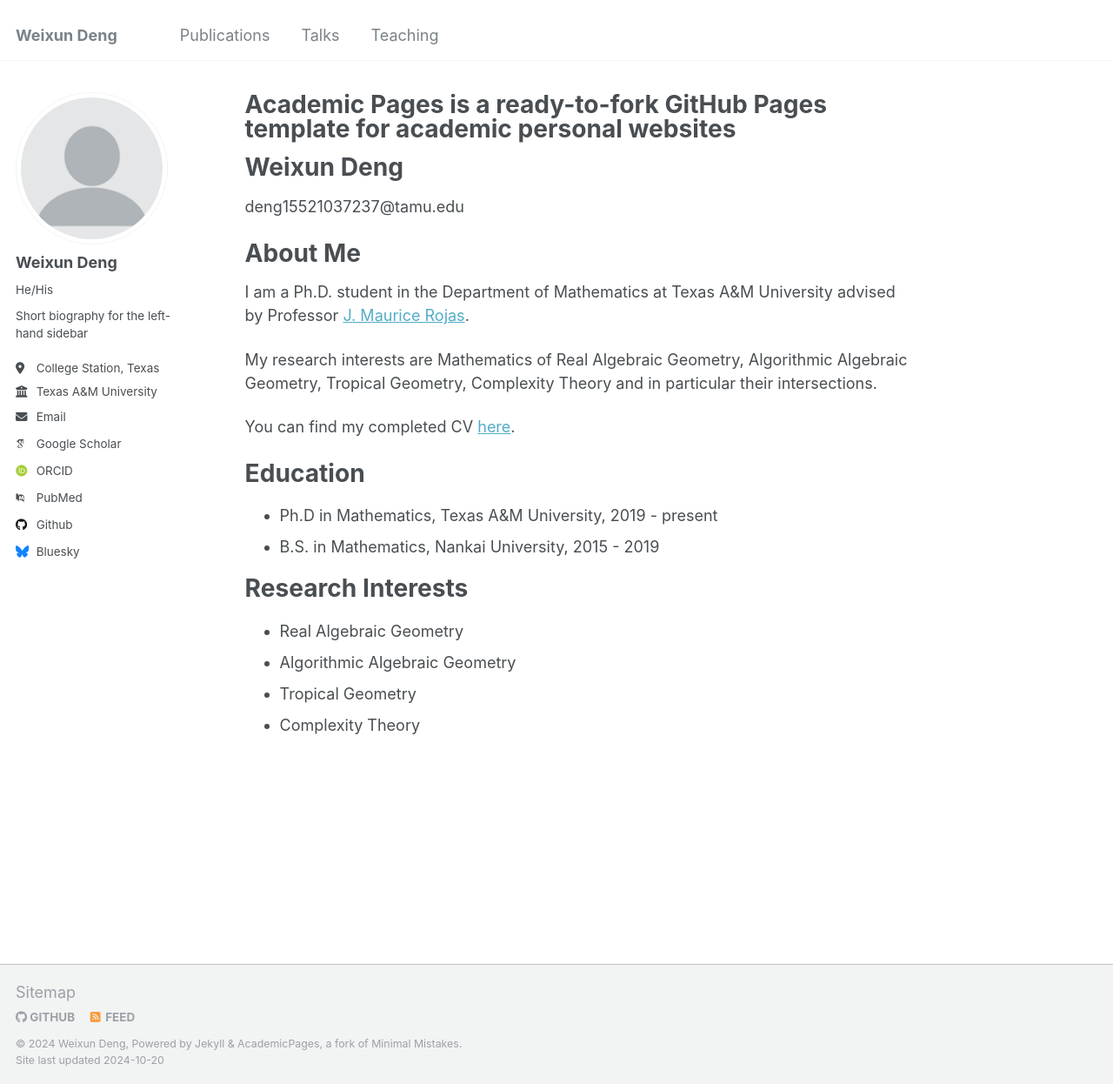
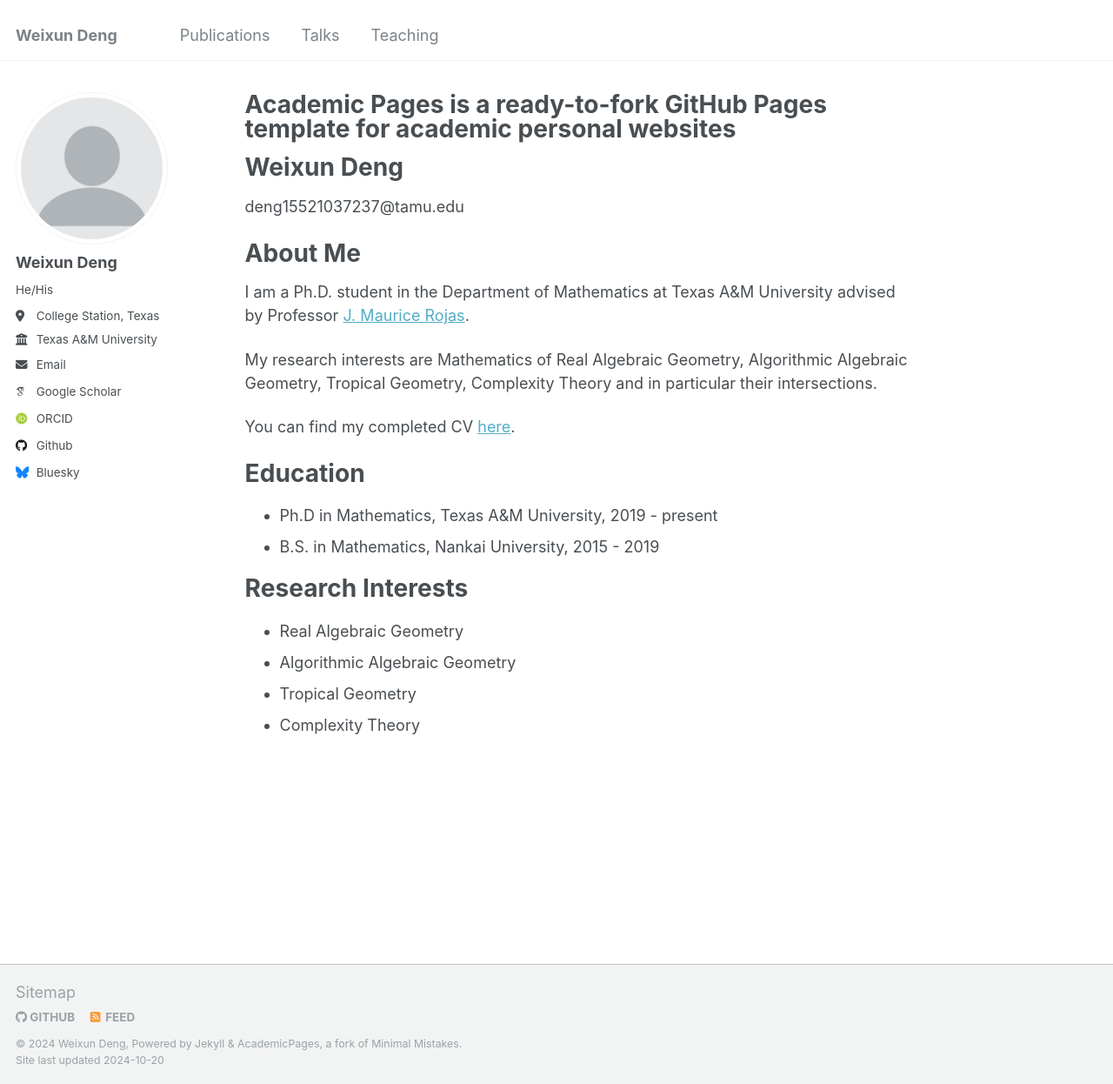
Before and after one commit to WeixunDeng/weixundeng.github.io, a Jekyll site: the page built from _pages/about.md, in a window 1280 px wide and 1246 px high. Shown: the whole window at 87% size. Built offline with Jekyll 4.4.1, drawn with Linux system fonts in a browser that asks for light colours; some web fonts are replaced; part of the change alters nothing that is shown.

Commit message:
Update _config.yml

```diff
--- a/_config.yml
+++ b/_config.yml
@@ -24,7 +24,7 @@ author:
   avatar           : "profile.png"
   name             : "Weixun Deng"
   pronouns         : "He/His"
-  bio              : "Short biography for the left-hand sidebar"
+  bio              :
   location         : "College Station, Texas"
   employer         : "Texas A&M University"
   uri              : # URL
@@ -34,16 +34,16 @@ author:
   arxiv            : # URL - Update with the correct link to your profile
   googlescholar    : "https://scholar.google.com/citations?user="
   impactstory      : # URL
-  orcid            : "http://orcid.org/yourorcidurl"
+  orcid            : "https://orcid.org/0009-0009-9071-6291"
   semantic         : # URL
-  pubmed           : "https://www.ncbi.nlm.nih.gov/pubmed/"
+  pubmed           :
   researchgate     : # URL
 
   # Repositories and software development
   bitbucket        : # Username - Update with your username on the site
   codepen          : # Username
   dribbble         : # Username
-  github           : "academicpages"
+  github           : "https://github.com/WeixunDeng"
   kaggle           : # Username
   stackoverflow    : # User number or user number and name (i.e., use "1" or "1/jeff-atwood")
 
```
